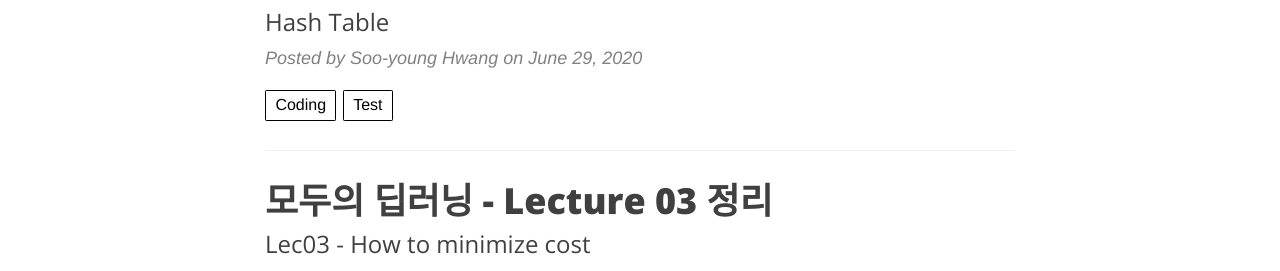
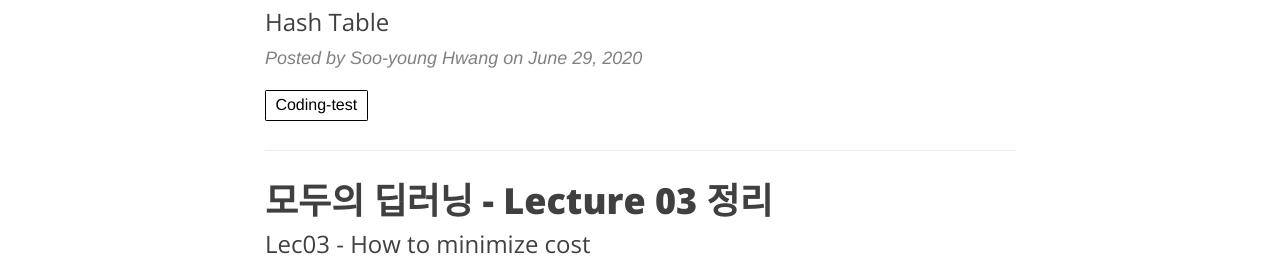
Before and after one commit to SwimmingHwang/SwimmingHwang.github.io.old, a Jekyll site: the page built from index.html, in a window 1280 px wide and 900 px high. Shown: the part 389-660 px from the top of the window. Built offline with Jekyll 4.4.1, drawn with Linux system fonts in a browser that asks for light colours; nearby versions of some CDN libraries; some web fonts are replaced; the list of posts is cut into pages by our own code.

```diff
--- a/_posts/2020-06-29-ct-001.markdown
+++ b/_posts/2020-06-29-ct-001.markdown
@@ -2,7 +2,7 @@
 layout:     post
 title:      프로그래머스) 완주하지 못한 선수 - 해시
 author:     Soo-young Hwang
-tags: 		Coding Test
+tags: 		Coding-test
 subtitle:   Hash Table
 category:  project1
 ---
```
